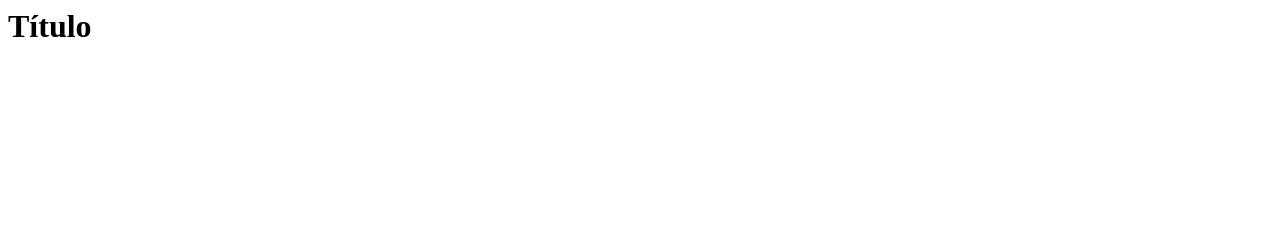
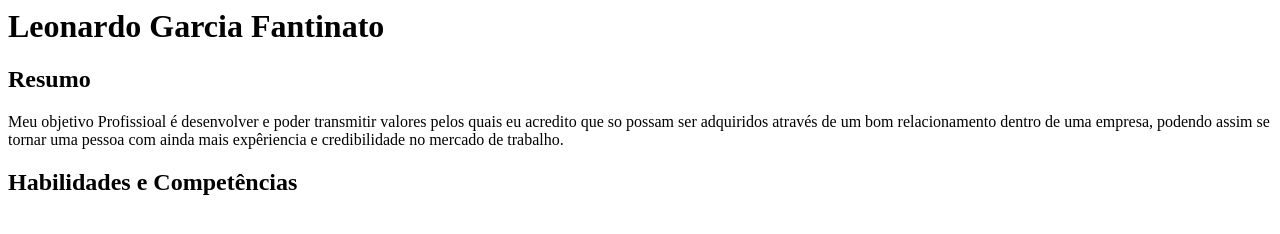
Before and after one commit to fnt0701/Portifolio, a plain HTML site: page index.html in a window 1280 px wide. Drawn offline with Linux system fonts and the light colour scheme.

Commit message:
index.html

```diff
--- a/index.html
+++ b/index.html
@@ -1,9 +1,15 @@
 <html>
     <head>
-        <title>Aula de hoje</title>
+        <title>CV Leonardo Garcia Fantinato</title>
     </head>
     <body>
-        <h1>Título</h1>
-        <p> </p>
+        <h1>Leonardo Garcia Fantinato</h1>
+        <h2>Resumo</h2>
+        <p> Meu objetivo Profissioal é desenvolver e poder transmitir valores pelos quais eu acredito que so possam ser adquiridos através de um bom relacionamento dentro de uma empresa, podendo assim se tornar uma pessoa com ainda mais expêriencia e credibilidade no mercado de trabalho.
+
+</p>
+<h2> Habilidades e Competências</h2>
+
+
     </body>
 </html>
```
